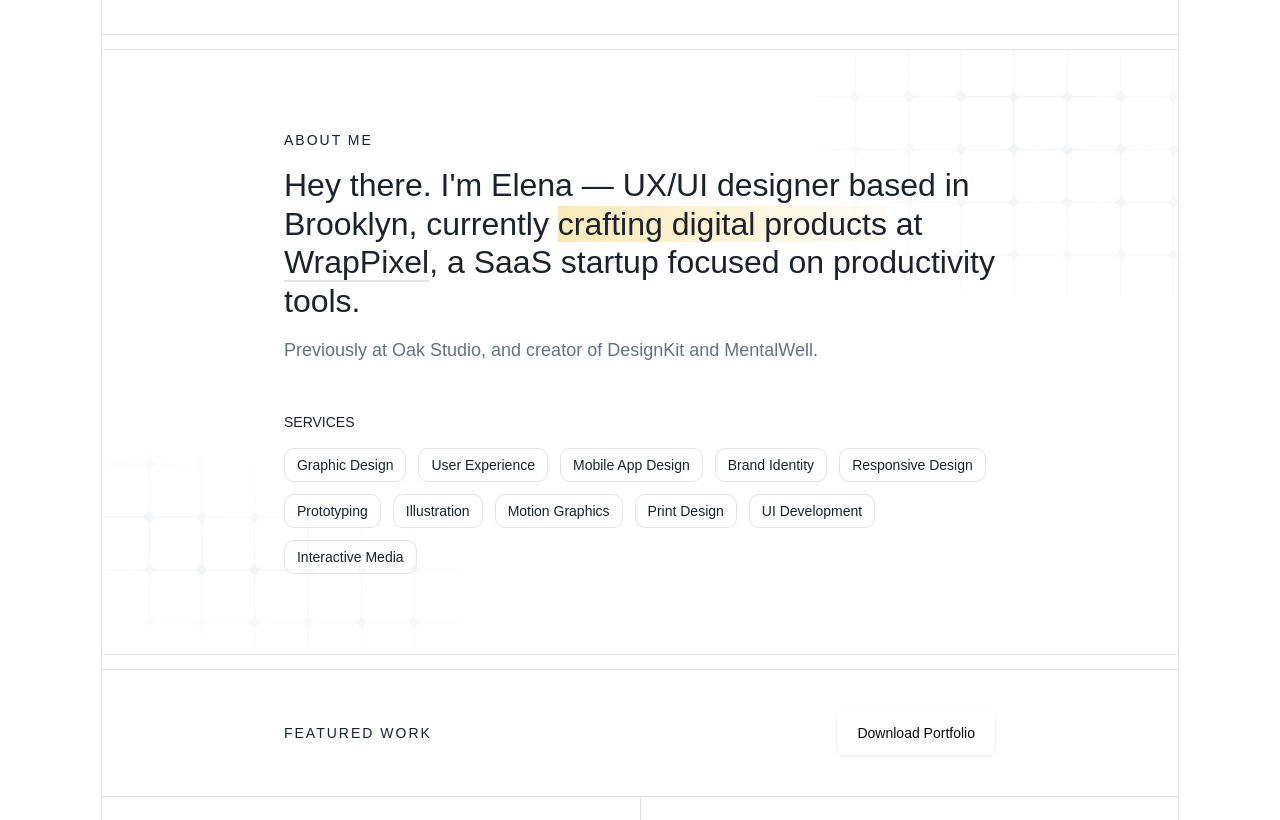
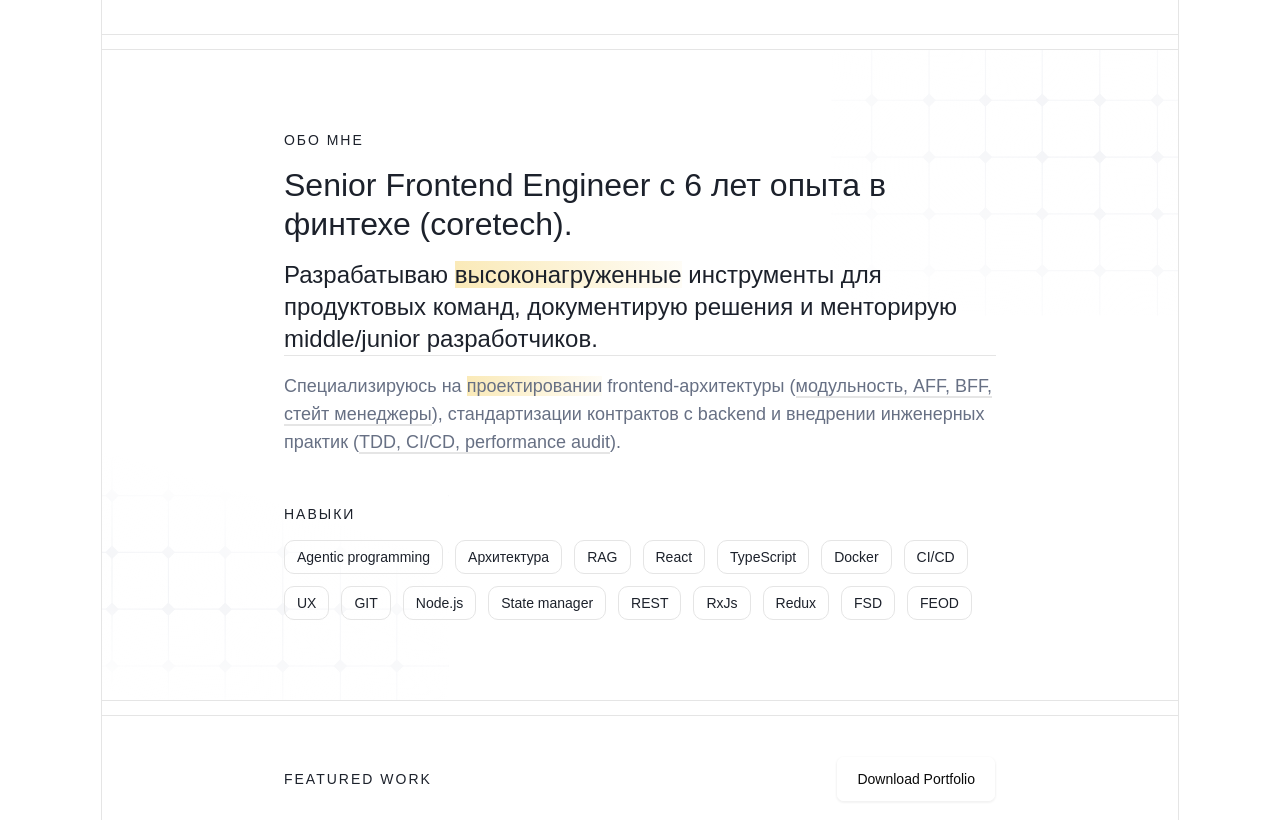
Before and after one commit to arswarog/resume, a React (Vite) app: page / in a window 1280 px wide. Shown: the part 500-1320 px from the top of the page. Built offline with nearby package versions, Linux system fonts and the light colour scheme; grey boxes are pictures that could not be loaded.

Commit message:
feat: fill in about-me section with personal content

```diff
--- a/src/components/home/about-me/index.tsx
+++ b/src/components/home/about-me/index.tsx
@@ -5,35 +5,49 @@
     return (
         <AboutMeContainer>
             <div className="flex flex-col gap-4">
-                <p className="text-sm tracking-[2px] text-primary uppercase font-medium">
-                    About Me
-                </p>
+                <p className="text-sm tracking-[2px] text-primary uppercase font-medium">Обо мне</p>
                 <h2 className="text-xl sm:text-2xl md:text-3xl lg:text-[32px]">
-                    Hey there. I&apos;m Elena — UX/UI designer based in Brooklyn, currently{' '}
+                    Senior Frontend Engineer с 6 лет опыта в финтехе (coretech).
+                </h2>
+                <h3>
+                    Разрабатываю{' '}
                     <span className="bg-[linear-gradient(90deg,_rgba(243,202,77,0.4)_0%,_rgba(243,202,77,0.05)_100%)]">
-                        crafting digital products
+                        высоконагруженные
                     </span>{' '}
-                    at <span className="border-b-2">WrapPixel</span>, a SaaS startup focused on
-                    productivity tools.
-                </h2>
+                    инструменты для продуктовых команд, документирую решения и менторирую
+                    middle/junior разработчиков.
+                    <hr />
+                </h3>
                 <h5 className="text-secondary font-normal">
-                    Previously at Oak Studio, and creator of DesignKit and MentalWell.
+                    Специализируюсь на{' '}
+                    <span className="bg-[linear-gradient(90deg,_rgba(243,202,77,0.4)_0%,_rgba(243,202,77,0.05)_100%)]">
+                        проектировании
+                    </span>{' '}
+                    frontend-архитектуры (
+                    <span className="border-b-2">модульность, AFF, BFF, стейт менеджеры</span>),
+                    стандартизации контрактов с backend и внедрении инженерных практик (
+                    <span className="border-b-2">TDD, CI/CD, performance audit</span>).
                 </h5>
             </div>
             <div className="flex flex-col gap-4">
-                <p className="text-sm text-primary uppercase font-medium">Services</p>
+                <p className="text-sm tracking-[2px] text-primary uppercase font-medium">Навыки</p>
                 <div className="flex flex-wrap gap-2 sm:gap-3">
-                    <ServiceBadge>Graphic Design</ServiceBadge>
-                    <ServiceBadge>User Experience</ServiceBadge>
-                    <ServiceBadge>Mobile App Design</ServiceBadge>
-                    <ServiceBadge>Brand Identity</ServiceBadge>
-                    <ServiceBadge>Responsive Design</ServiceBadge>
-                    <ServiceBadge>Prototyping</ServiceBadge>
-                    <ServiceBadge>Illustration</ServiceBadge>
-                    <ServiceBadge>Motion Graphics</ServiceBadge>
-                    <ServiceBadge>Print Design</ServiceBadge>
-                    <ServiceBadge>UI Development</ServiceBadge>
-                    <ServiceBadge>Interactive Media</ServiceBadge>
+                    <ServiceBadge>Agentic programming</ServiceBadge>
+                    <ServiceBadge>Архитектура</ServiceBadge>
+                    <ServiceBadge>RAG</ServiceBadge>
+                    <ServiceBadge>React</ServiceBadge>
+                    <ServiceBadge>TypeScript</ServiceBadge>
+                    <ServiceBadge>Docker</ServiceBadge>
+                    <ServiceBadge>CI/CD</ServiceBadge>
+                    <ServiceBadge>UX</ServiceBadge>
+                    <ServiceBadge>GIT</ServiceBadge>
+                    <ServiceBadge>Node.js</ServiceBadge>
+                    <ServiceBadge>State manager</ServiceBadge>
+                    <ServiceBadge>REST</ServiceBadge>
+                    <ServiceBadge>RxJs</ServiceBadge>
+                    <ServiceBadge>Redux</ServiceBadge>
+                    <ServiceBadge>FSD</ServiceBadge>
+                    <ServiceBadge>FEOD</ServiceBadge>
                 </div>
             </div>
         </AboutMeContainer>
```
